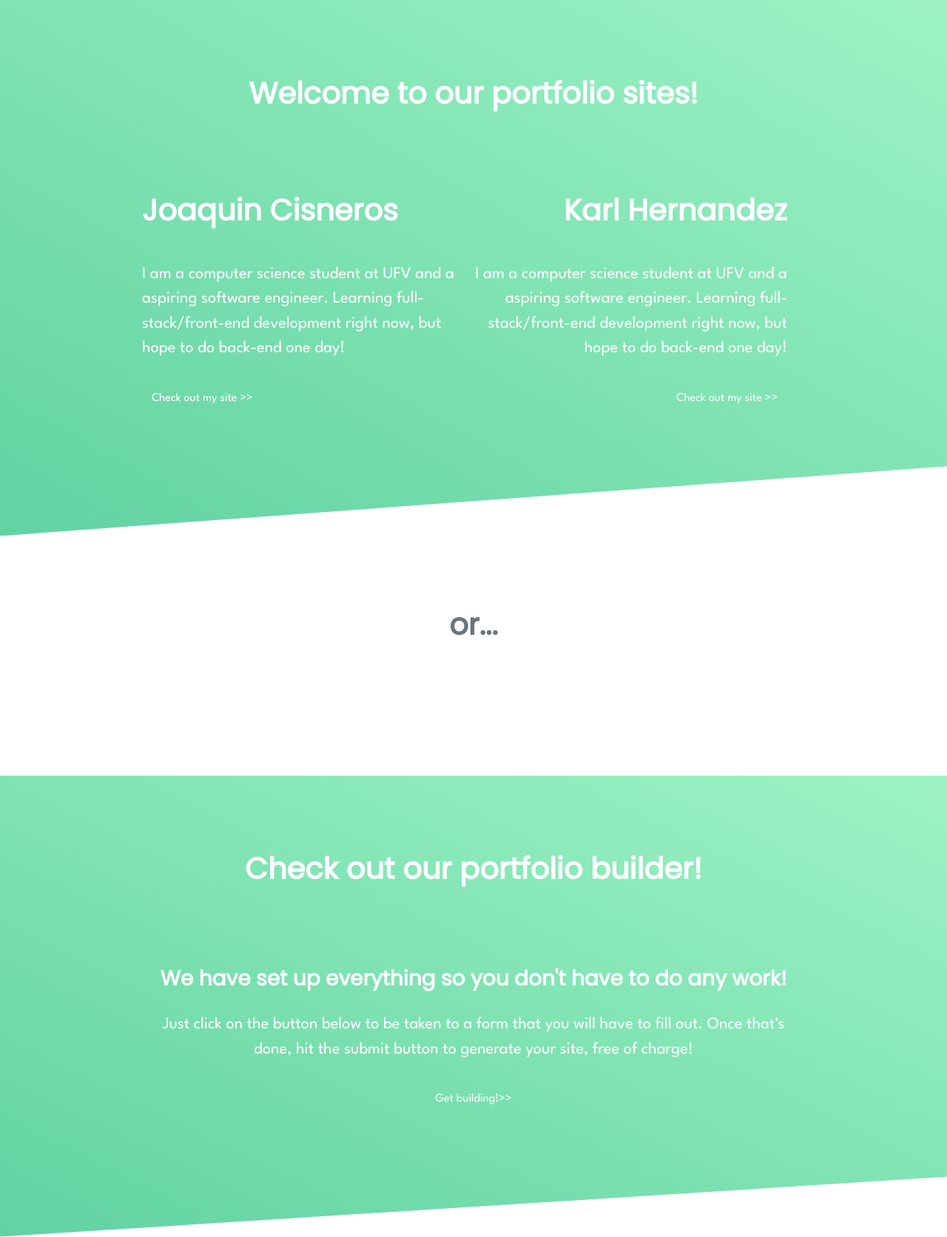
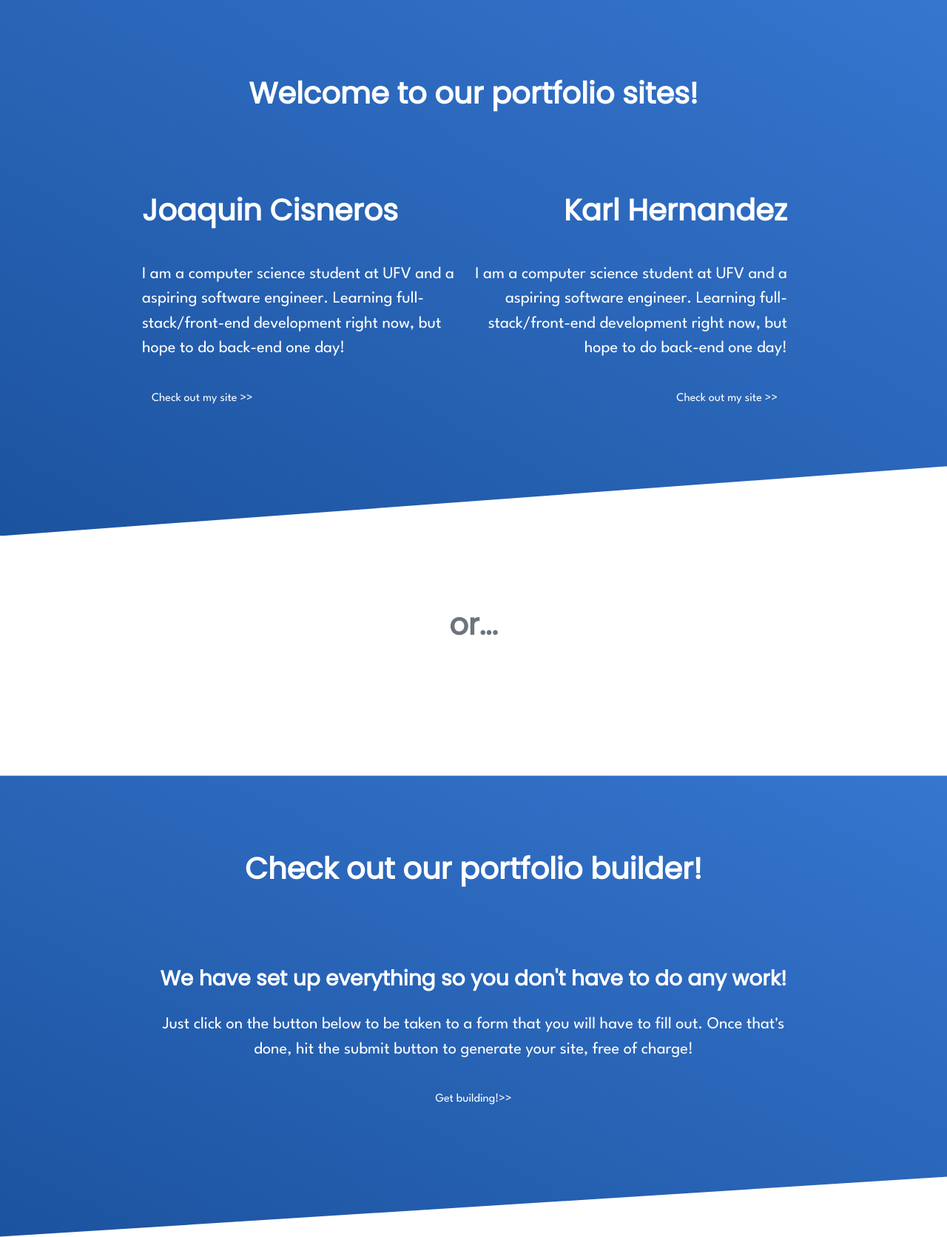
Before and after one commit to Schorcher5/project-crab-gang, a Flask app: page / in a window 1280 px wide. Shown: the whole page at 74% size. Run offline with Flask 2, Linux system fonts and the light colour scheme.

Commit message:
Change color from green pallet to blue pallet

```diff
--- a/app/static/styles/main.css
+++ b/app/static/styles/main.css
@@ -41,7 +41,7 @@ p {
 }
 
 .gradient-background {
-  background-image: linear-gradient(to top right, #62D2A2, #9DF3C4);
+  background-image: linear-gradient(to top right, #1C539F, #3676cf);
 }
 
 .promo {
```
